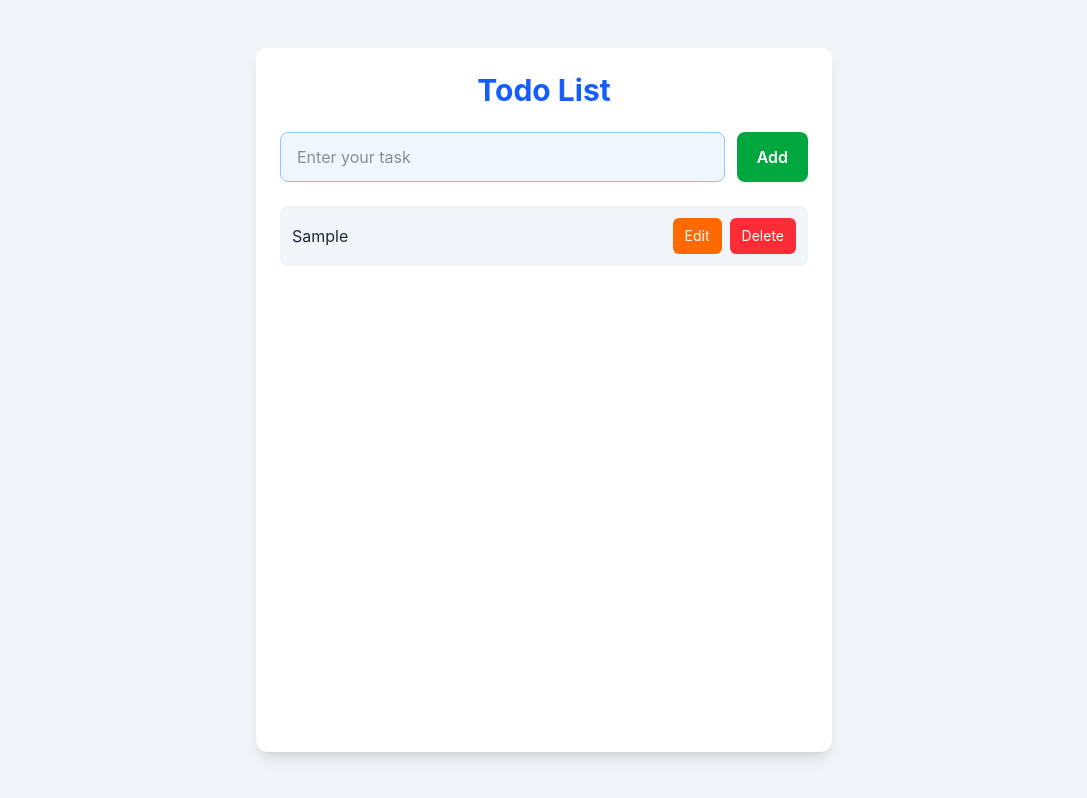
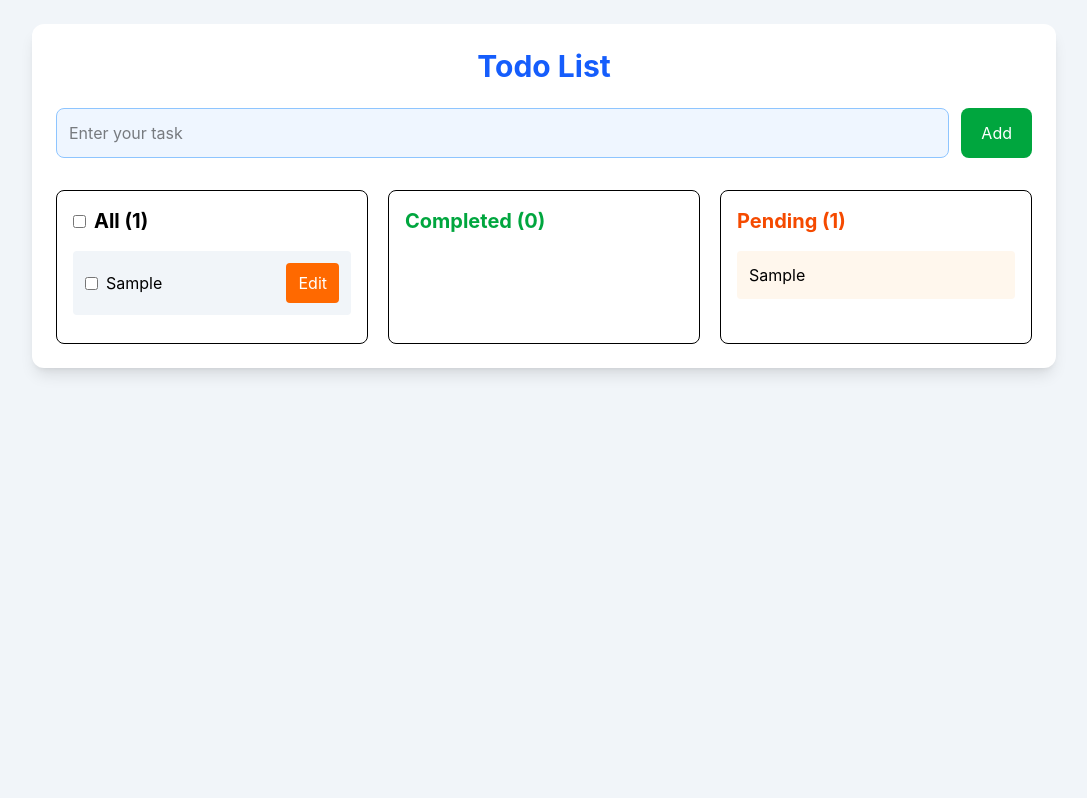
Before and after one commit to Oohitharamesh02/todo-list-app, a React (Vite) app: page / in a window 1280 px wide. Both pictures are taken after typing "Sample" into the empty fields and a click on the button "Add". Shown: the whole page, without its empty margins (96-1183 px from the left). Built offline with nearby package versions, Linux system fonts and the light colour scheme.

Commit message:
implemented checkbox

```diff
--- a/src/components/Todo.jsx
+++ b/src/components/Todo.jsx
@@ -4,98 +4,150 @@ import { useState } from "react";
 function Todo() {
   const [task, setTask] = useState("");
   const [todos, setTodos] = useState([]);
-  const [editingIndex, setEditingIndex] = useState(null);
+  const [editIndex, setEditIndex] = useState(null);
 
   const handleAdd = () => {
     if (task.trim() === "") {
       return;
     }
 
-    if (editingIndex !== null) {
-      const updatedTodos = [...todos];
-      updatedTodos[editingIndex] = task;
-
-      setTodos(updatedTodos);
-      setEditingIndex(null);
+    if (editIndex !== null) {
+      const newTodos = [...todos];
+      newTodos[editIndex].text = task;
+      setTodos(newTodos);
+      setEditIndex(null);
     } else {
-      setTodos([...todos, task]);
+      setTodos([...todos, { text: task, completed: false }]);
     }
 
     setTask("");
   };
 
   const handleEdit = (index) => {
-    setTask(todos[index]);
-    setEditingIndex(index);
+    setTask(todos[index].text);
+    setEditIndex(index);
   };
 
   const handleCancel = () => {
     setTask("");
-    setEditingIndex(null);
+    setEditIndex(null);
   };
 
+  const handleCheck = (index) => {
+    const newTodos = todos.map((todo, i) => {
+      if (i === index) {
+        return { ...todo, completed: !todo.completed };
+      }
+      return todo;
+    });
+
+    setTodos(newTodos);
+  };
+
+  const handleAll = (checked) => {
+    const newTodos = todos.map((todo) => ({
+      ...todo,
+      completed: checked,
+    }));
+
+    setTodos(newTodos);
+  };
+
+  const completed = todos.filter((todo) => todo.completed);
+  const pending = todos.filter((todo) => !todo.completed);
+
   return (
-    <div className="min-h-screen bg-slate-100 flex justify-center px-4 py-12">
-      <div className="w-full max-w-xl bg-white p-6 rounded-xl shadow-lg">
+    <div className="min-h-screen bg-slate-100 p-6">
+      <div className="max-w-5xl mx-auto bg-white p-6 rounded-xl shadow-lg">
 
-        <h1 className="text-3xl font-bold text-blue-600 text-center mb-6">
+        <h1 className="text-3xl text-blue-600 font-bold text-center mb-6">
           Todo List
         </h1>
 
-        <div className="flex gap-3 mb-6">
+        <div className="flex gap-3 mb-8">
           <input
             type="text"
             placeholder="Enter your task"
             value={task}
             onChange={(e) => setTask(e.target.value)}
-            className="flex-1 border border-blue-300 bg-blue-50 text-gray-800 text-base px-4 py-3 rounded-lg outline-none focus:ring-2 focus:ring-blue-400"
+            className="flex-1 min-w-0 border border-blue-300 bg-blue-50 p-3 rounded-lg"
           />
 
           <button
             onClick={handleAdd}
-            className="bg-green-600 hover:bg-green-700 text-white text-base font-semibold px-5 py-3 rounded-lg"
+            className="bg-green-600 text-white px-5 py-3 rounded-lg"
           >
-            {editingIndex !== null ? "Update" : "Add"}
+            {editIndex !== null ? "Update" : "Add"}
           </button>
 
-          {editingIndex !== null && (
+          {editIndex !== null && (
             <button
               onClick={handleCancel}
-              className="bg-gray-500 hover:bg-gray-600 text-white text-base px-4 py-3 rounded-lg"
+              className="bg-gray-500 text-white px-4 py-3 rounded-lg"
             >
               Cancel
             </button>
           )}
         </div>
 
-        <div className="space-y-3">
-          {todos.map((todo, index) => (
-            <div
-              key={index}
-              className="flex justify-between items-center bg-slate-100 p-3 rounded-lg"
-            >
-              <span className="text-base text-gray-800 break-all">
-                {todo}
-              </span>
+        <div className="grid grid-cols-1 md:grid-cols-3 gap-5">
 
-              <div className="flex gap-2 shrink-0 ml-3">
+          <div className="border p-4 rounded-lg">
+            <div className="flex gap-2 items-center mb-4">
+              <input
+                type="checkbox"
+                checked={todos.length > 0 && todos.every((todo) => todo.completed)}
+                onChange={(e) => handleAll(e.target.checked)}
+                disabled={todos.length === 0}
+              />
+              <h2 className="text-xl font-bold">All ({todos.length})</h2>
+            </div>
+
+            {todos.map((todo, index) => (
+              <div key={index} className="flex items-center gap-2 bg-slate-100 p-3 rounded mb-3">
+                <input
+                  type="checkbox"
+                  checked={todo.completed}
+                  onChange={() => handleCheck(index)}
+                />
+
+                <span className="flex-1 break-all">{todo.text}</span>
+
                 <button
                   onClick={() => handleEdit(index)}
-                  className="bg-orange-500 hover:bg-orange-600 text-white text-sm px-3 py-2 rounded-md"
+                  className="bg-orange-500 text-white px-3 py-2 rounded"
                 >
                   Edit
                 </button>
+              </div>
+            ))}
+          </div>
 
-                <button
-                  className="bg-red-500 hover:bg-red-600 text-white text-sm px-3 py-2 rounded-md"
-                >
-                  Delete
-                </button>
-              </div>
-            </div>
-          ))}
+          <div className="border p-4 rounded-lg">
+            <h2 className="text-xl font-bold text-green-600 mb-4">
+              Completed ({completed.length})
+            </h2>
+
+            {completed.map((todo, index) => (
+              <p key={index} className="bg-green-50 p-3 rounded mb-3 break-all">
+                {todo.text}
+              </p>
+            ))}
+          </div>
+
+          <div className="border p-4 rounded-lg">
+            <h2 className="text-xl font-bold text-orange-600 mb-4">
+              Pending ({pending.length})
+            </h2>
+
+            {pending.map((todo, index) => (
+              <p key={index} className="bg-orange-50 p-3 rounded mb-3 break-all">
+                {todo.text}
+              </p>
+            ))}
+          </div>
+
         </div>
-
       </div>
     </div>
   );
```
